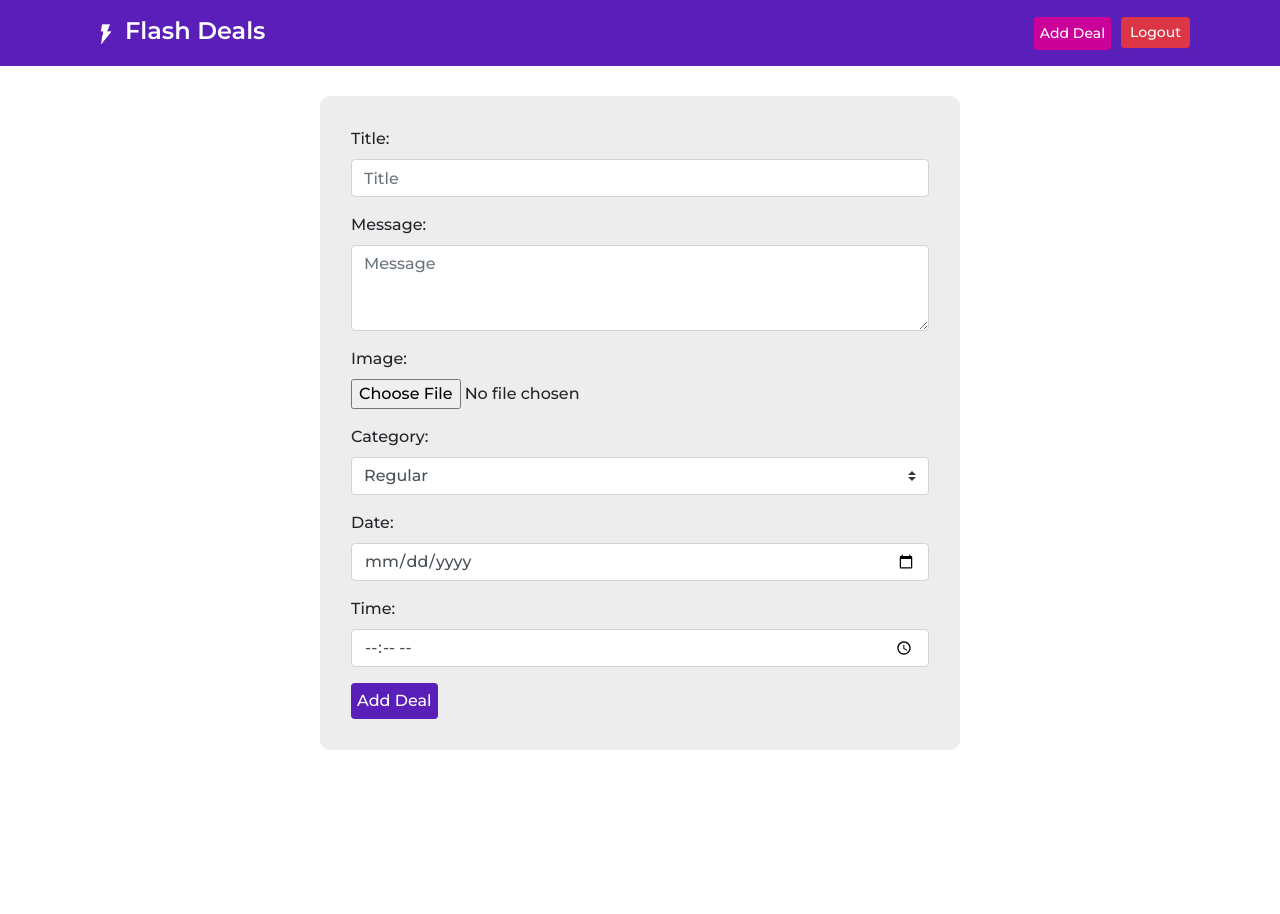
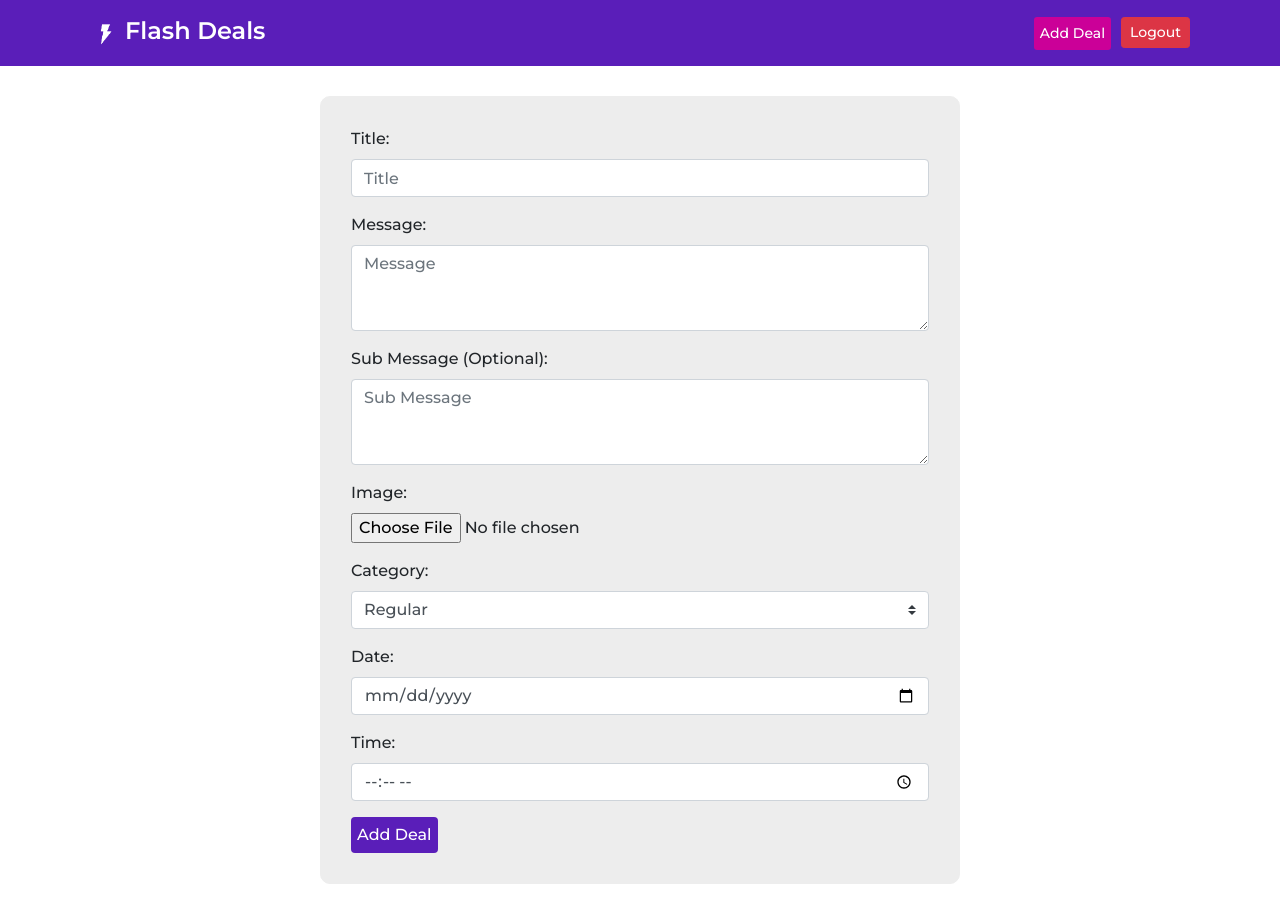
Before and after one commit to Shadman87/Flash-Deals, a React (Create React App) app: page /deals/new in a window 1280 px wide. Before the commit the page ends 800 px from the top, so only its background shows below. Built offline with nearby package versions, Linux system fonts and the light colour scheme; no server answers; sample sign-in values are in the browser's storage.

Commit message:
Sub message box in adding deal

```diff
--- a/src/api/firestoreSetData.js
+++ b/src/api/firestoreSetData.js
@@ -5,7 +5,7 @@ import firestore from './firestore';
 import Swal from "sweetalert2";
 import withReactContent from "sweetalert2-react-content";
 
-export default (id, title, message, imageFile, category, date, time, dateInMilli) => {
+export default (id, title, message, subMessage, imageFile, category, date, time, dateInMilli) => {
 
   const MySwal = withReactContent(Swal);
   MySwal.showLoading();
@@ -28,6 +28,7 @@ export default (id, title, message, imageFile, category, date, time, dateInMilli
           id: id,
           title: title,
           message: message,
+          subMessage: subMessage,
           imageUrl: url,
           category: category,
           date: date,
--- a/src/components/DealCreate.js
+++ b/src/components/DealCreate.js
@@ -17,6 +17,7 @@ class DealCreate extends React.Component {
 
     const title = this.title.value;
     const message = this.message.value;
+    const subMessage = this.subMessage.value;
     const imageFile = this.imageFile.files[0];
     const category = this.category.value;
     const date = this.date.value;
@@ -32,7 +33,7 @@ class DealCreate extends React.Component {
       alert("Form can't be empty");
     } else {
 
-      firestoreSetData(id, title, message, imageFile, category, date, time, dateInMilli)
+      firestoreSetData(id, title, message, subMessage, imageFile, category, date, time, dateInMilli)
       this.formReset();
     }
 
@@ -71,6 +72,17 @@ class DealCreate extends React.Component {
               placeholder="Message"
               rows="3"
               ref={input => this.message = input}
+            ></textarea>
+          </div>
+          <div className="form-group">
+            <label htmlFor="subMessage">Sub Message (Optional): </label>
+            <textarea
+              type="text"
+              name="subMessage"
+              className="form-control"
+              placeholder="Sub Message"
+              rows="3"
+              ref={input => this.subMessage = input}
             ></textarea>
           </div>
           <div className="form-group">
```
